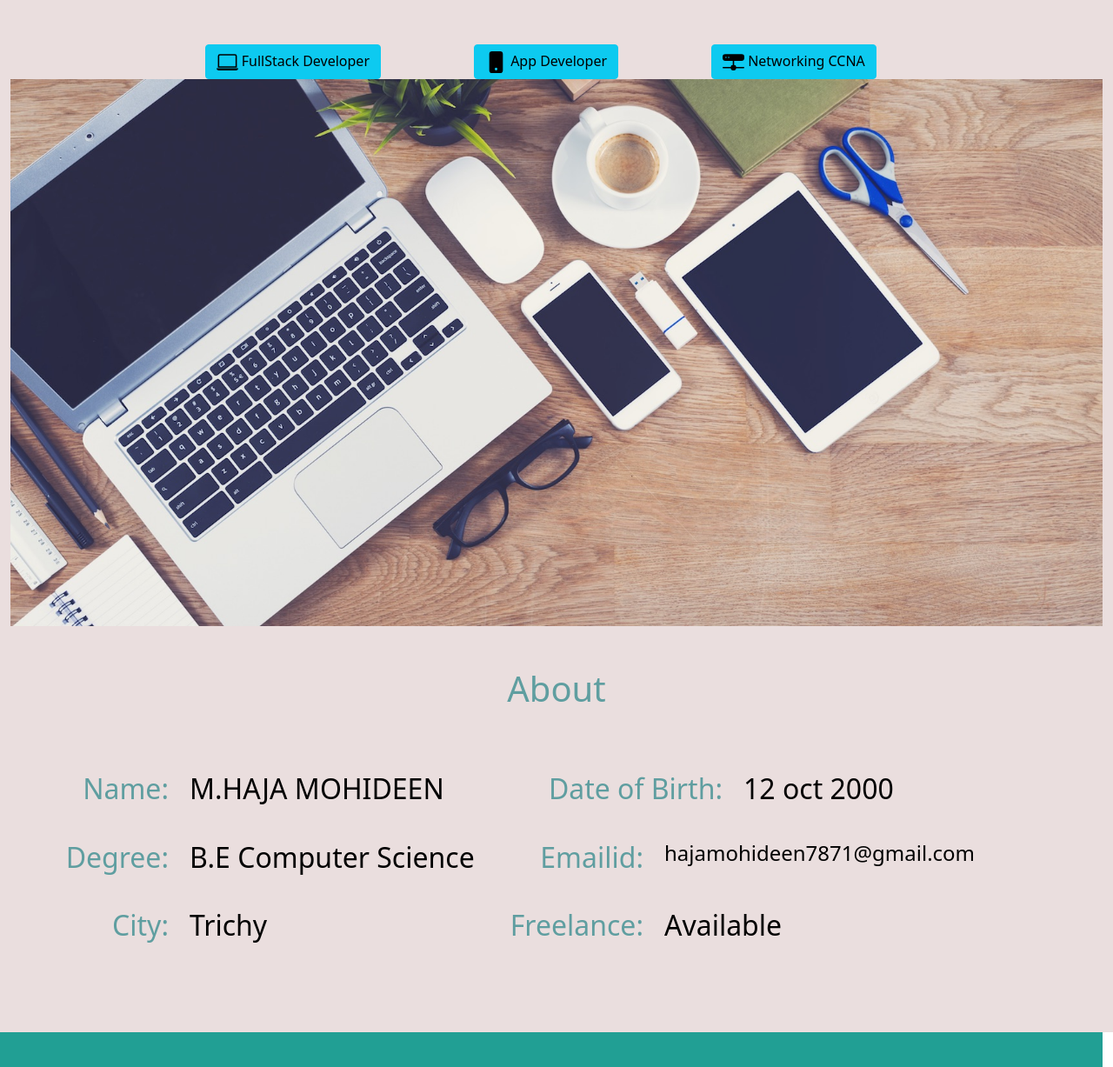
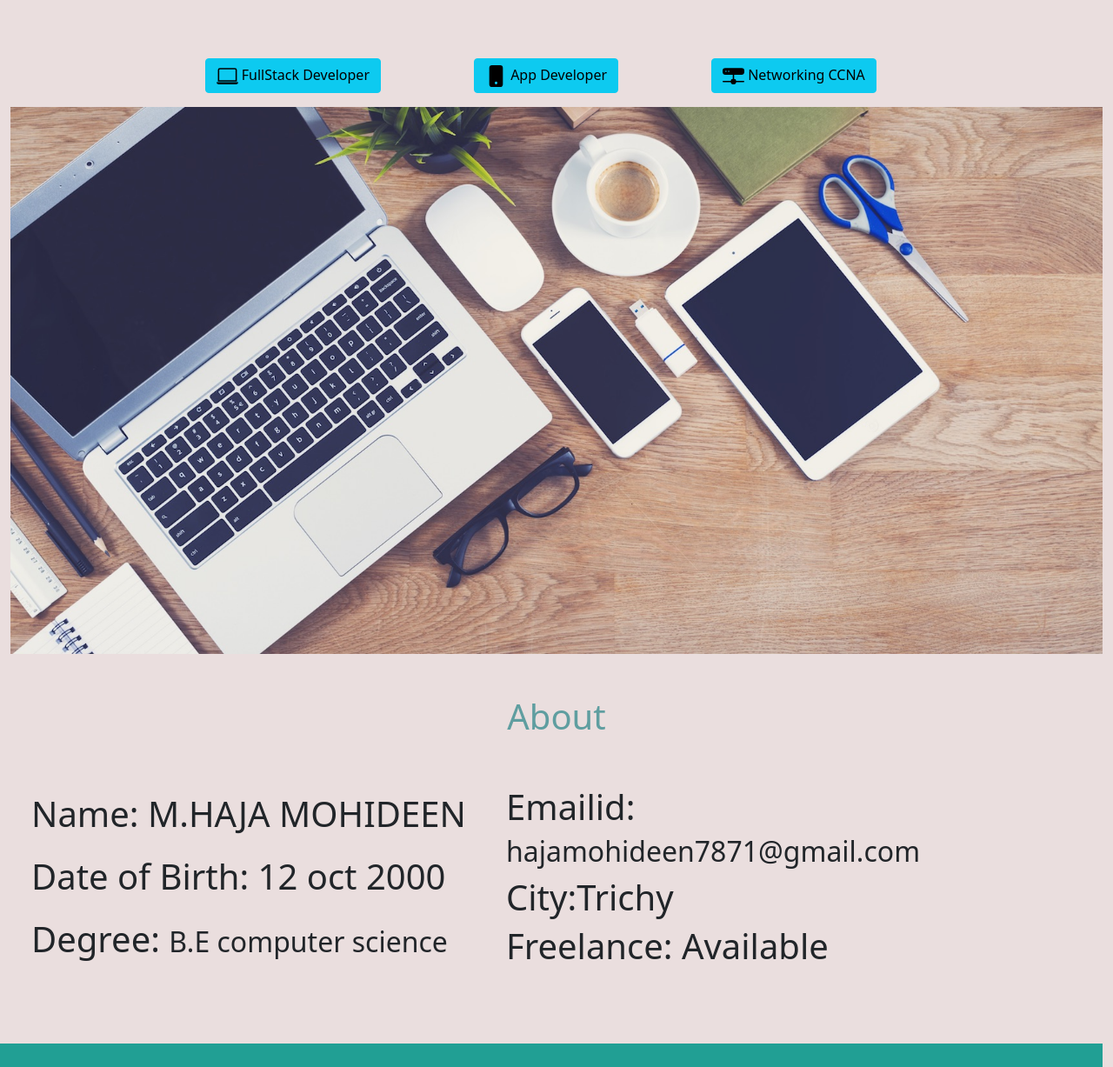
Before and after one commit to haja1221/portfolio, a plain HTML site: page index.html in a window 1280 px wide. Shown: the part 333-1560 px from the top of the page at 87% size. Drawn offline with nearby package versions, Linux system fonts and the light colour scheme.

Commit message:
bug retification 2

```diff
--- a/index.html
+++ b/index.html
@@ -7,7 +7,7 @@
     <title>HaJa's Portfolio</title>
     <link href="https://cdn.jsdelivr.net/npm/bootstrap@5.1.3/dist/css/bootstrap.min.css" rel="stylesheet" integrity="sha384-1BmE4kWBq78iYhFldvKuhfTAU6auU8tT94WrHftjDbrCEXSU1oBoqyl2QvZ6jIW3" crossorigin="anonymous">
 
-
+    <link rel="stylesheet" href="https://cdnjs.cloudflare.com/ajax/libs/hover.css/2.3.1/css/hover-min.css" integrity="sha512-csw0Ma4oXCAgd/d4nTcpoEoz4nYvvnk21a8VA2h2dzhPAvjbUIK6V3si7/g/HehwdunqqW18RwCJKpD7rL67Xg==" crossorigin="anonymous" referrerpolicy="no-referrer" />
 </head>
 <body>
     <div class="container-fluid sticky-top" style="background-color:#219F94;"> <nav class="navbar navbar-expand-lg navbar-light">
@@ -49,13 +49,13 @@
        <h1 class="text-center">{ Today }</h1>
     </div>
     <div class=" row container ">
-      <div class="col-4 col-lg-4 text-end mx-auto" ><a href="#" class="btn btn-info" role="button" data-bs-toggle="button"> <svg xmlns="http://www.w3.org/2000/svg" width="25" height="25" fill="currentColor" class="bi bi-laptop" viewBox="0 0 16 16">
+      <div class="col-4 col-lg-4 text-end mx-auto py-3 hvr-grow" ><a href="#" class="btn btn-info" role="button" data-bs-toggle="button"> <svg xmlns="http://www.w3.org/2000/svg" width="25" height="25" fill="currentColor" class="bi bi-laptop" viewBox="0 0 16 16">
         <path d="M13.5 3a.5.5 0 0 1 .5.5V11H2V3.5a.5.5 0 0 1 .5-.5h11zm-11-1A1.5 1.5 0 0 0 1 3.5V12h14V3.5A1.5 1.5 0 0 0 13.5 2h-11zM0 12.5h16a1.5 1.5 0 0 1-1.5 1.5h-13A1.5 1.5 0 0 1 0 12.5z"/>
       </svg> FullStack Developer</a></div>
-      <div class="col-4 col-lg-4  text-center" ><a href="#" class="btn btn-info" role="button" data-bs-toggle="button"><svg xmlns="http://www.w3.org/2000/svg" width="25" height="25" fill="currentColor" class="bi bi-phone-fill" viewBox="0 0 16 16">
+      <div class="col-4 col-lg-4  text-center py-3" ><a href="#" class="btn btn-info" role="button" data-bs-toggle="button"><svg xmlns="http://www.w3.org/2000/svg" width="25" height="25" fill="currentColor" class="bi bi-phone-fill" viewBox="0 0 16 16">
         <path d="M3 2a2 2 0 0 1 2-2h6a2 2 0 0 1 2 2v12a2 2 0 0 1-2 2H5a2 2 0 0 1-2-2V2zm6 11a1 1 0 1 0-2 0 1 1 0 0 0 2 0z"/>
       </svg> App Developer</a></div>
-      <div class="col-4 col-lg-4   text-start"  ><a href="#" class="btn btn-info" role="button" data-bs-toggle="button"><svg xmlns="http://www.w3.org/2000/svg" width="25" height="25" fill="currentColor" class="bi bi-hdd-network-fill" viewBox="0 0 16 16">
+      <div class="col-4 col-lg-4   text-start py-3"  ><a href="#" class="btn btn-info" role="button" data-bs-toggle="button"><svg xmlns="http://www.w3.org/2000/svg" width="25" height="25" fill="currentColor" class="bi bi-hdd-network-fill" viewBox="0 0 16 16">
         <path d="M2 2a2 2 0 0 0-2 2v1a2 2 0 0 0 2 2h5.5v3A1.5 1.5 0 0 0 6 11.5H.5a.5.5 0 0 0 0 1H6A1.5 1.5 0 0 0 7.5 14h1a1.5 1.5 0 0 0 1.5-1.5h5.5a.5.5 0 0 0 0-1H10A1.5 1.5 0 0 0 8.5 10V7H14a2 2 0 0 0 2-2V4a2 2 0 0 0-2-2H2zm.5 3a.5.5 0 1 1 0-1 .5.5 0 0 1 0 1zm2 0a.5.5 0 1 1 0-1 .5.5 0 0 1 0 1z"/>
       </svg> Networking CCNA</a></div>
     </div>
@@ -67,31 +67,29 @@
 
 
       <div class="container-fluid about" style="background-color: #EADEDE; " id="aboutus">
-        <div class=" col-12 about text-center py-5" style="color: cadetblue;"><h1>About</h1></div>
+        <div class="about text-center py-5" style="color: cadetblue;"><h1>About</h1></div>
         <div class=" row container">
-        <div class="col-4 col-lg-2 text-end py-3"><h2 style="color: cadetblue;">Name:</h2></div>
-          <div class=" col-8 col-lg-4 text-start py-3"><h2 style="color:black ;">M.HAJA MOHIDEEN</h2></div>
+        <div class="col-12 col-lg-6">
+          <h1 class="py-2">Name:
+          M.HAJA MOHIDEEN</h1>
+        <h1 class="py-2">Date of Birth:
+          12 oct 2000</h1>
+          <h1 class="py-2">Degree: <span class="h2">B.E computer science</span></h1>
+        </div>
+        <div class="col-12 col-lg-6">
+          <h1>Emailid: <span class="h2"> hajamohideen7871@gmail.com</span></h1>
 
-          <div class="col-6 col-lg-3 text-end py-3"><h2 style="color: cadetblue;">Date of Birth:</h2></div>
-          <div class="col-6 col-lg-3 text-start py-3"><h2 style="color:black ;">12 oct 2000</h2></div>
+           <h1 >City:Trichy </h1>
 
-          <div class="col-4 col-lg-2 text-end py-3"><h2 style="color: cadetblue;">Degree:</h2></div>
-          <div class="col-8 col-lg-4 text-start py-3"><h2 style="color:black ;">B.E Computer Science</h2></div>
-
-          <div class="col-4 col-lg-2 text-end py-3"><h2 style="color: cadetblue;">Emailid:</h2></div>
-          <div class="col-8 col-lg-4 text-start py-3"><h4 style="color:black ;">hajamohideen7871@gmail.com</h4></div>
-
-          <div class="col-4 col-lg-2 text-end py-3"><h2 style="color: cadetblue;">City:</h2></div>
-          <div class="col-8 col-lg-4 text-start py-3"><h2 style="color:black ;">Trichy</h2></div>
-
-          <div class="col-4 col-lg-2 text-end py-3"><h2 style="color: cadetblue;">Freelance:</h2></div>
-          <div class="col-8 col-lg-4 text-start py-3"><h2 style="color:black ;">Available</h2></div>
-
+        <h1>Freelance:
+          Available</h1>
+        </div>
+        </div>
           <div class="container-fluid" style="height: 10vh;"></div>
 
       </div>
     </div>
-
+    <div class="container-fliud" style="background-color: #EADEDE;">
      <div class="row container-fluid" style="background-color: #219F94;" id="skills">
       <div class="Skills text-center p-5" style="color: white;"><h1>Skills</h1></div>
        <div class="image col-12 col-lg-3 py-5 d-flex align-items-center"><img src="Skill-Words.jpg" class="img-fluid" alt="..."></div>
@@ -132,6 +130,7 @@
           </div>
 
         </div>
+      </div>
         <div class="container-fluid" style="height: 10vh;"></div>
         </div>
   <div class="container-fluid" style="background-color: #EADEDE;">
@@ -144,7 +143,7 @@
 
 
 
-   <div class=" row container-fluid d-flex text-center">
+   <div class=" row container-fluid d-flex text-center justify-content-center">
 
      <div class=" col-lg-4 py-5" style="background-color: #219F94;" id="service">
 
```
